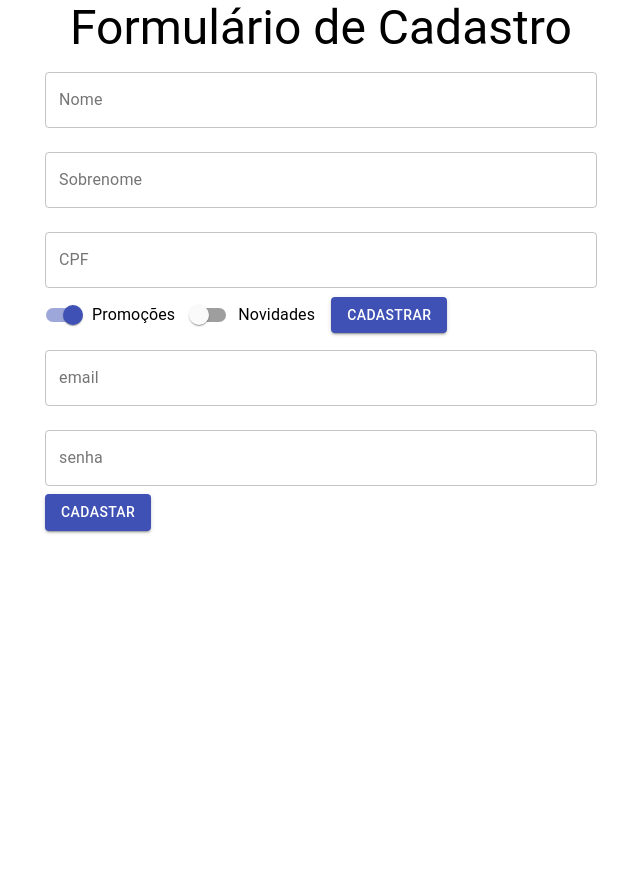
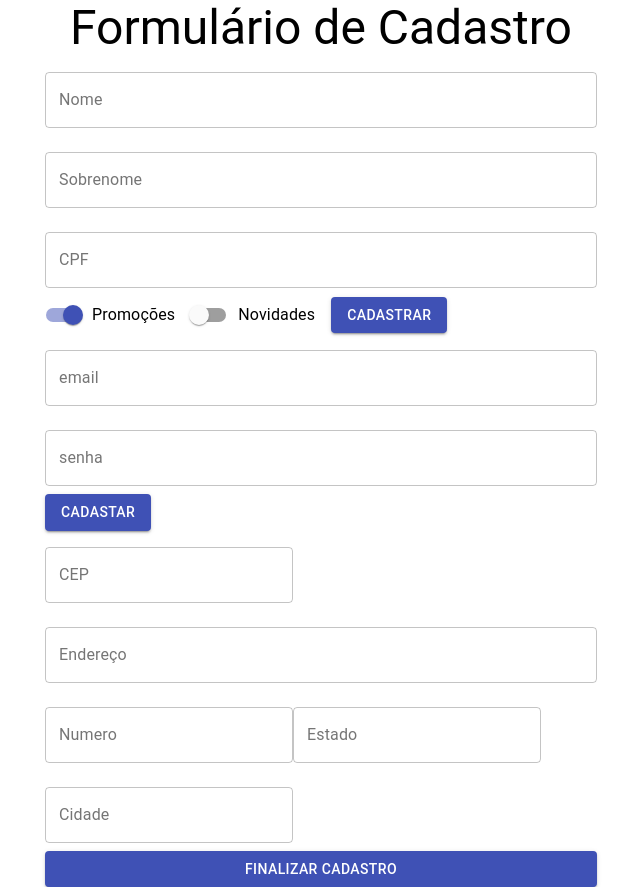
Before and after one commit to mateus-azevedo/learning-react-js, a React (Create React App) app in the folder react_hooks_context/: page / in a window 1280 px wide. Shown: the whole page, without its empty margins (319-959 px from the left). Before the commit the page ends 800 px from the top, so only its background shows below. Built offline with nearby package versions, Linux system fonts and the light colour scheme.

Commit message:
criando formulário

```diff
--- /dev/null
+++ b/react_hooks_context/src/components/FormularioCadastro/DadosEntregas.jsx
@@ -0,0 +1,49 @@
+import React from "react";
+import { Button, TextField } from "@material-ui/core";
+
+export default function DadosEntregas() {
+  return (
+    <form>
+      <TextField
+        id="cep"
+        label="CEP"
+        type="number"
+        variant="outlined"
+        margin="normal"
+      />
+      <TextField
+        id="endereco"
+        label="Endereço"
+        type="text"
+        variant="outlined"
+        margin="normal"
+        fullWidth
+      />
+      <TextField
+        id="numero"
+        label="Numero"
+        type="number"
+        variant="outlined"
+        margin="normal"
+      />
+      <TextField
+        id="estado"
+        label="Estado"
+        type="text"
+        variant="outlined"
+        margin="normal"
+      />
+      <TextField
+        id="cidade"
+        label="Cidade"
+        type="text"
+        variant="outlined"
+        margin="normal"
+      />
+
+      <Button type="submit" variant="contained" color="primary" fullWidth>
+        Finalizar Cadastro
+      </Button>
+    </form>
+  );
+}
--- a/react_hooks_context/src/components/FormularioCadastro/DadosUsuarios.jsx
+++ b/react_hooks_context/src/components/FormularioCadastro/DadosUsuarios.jsx
@@ -1,5 +1,5 @@
+import React from "react";
 import { Button, TextField } from "@material-ui/core";
-import React from "react";
 
 export default function DadosUsuarios() {
   return (
--- a/react_hooks_context/src/components/FormularioCadastro/FormularioCadastro.jsx
+++ b/react_hooks_context/src/components/FormularioCadastro/FormularioCadastro.jsx
@@ -1,12 +1,14 @@
 import React from "react";
 import DadosPessoais from "./DadosPessoais";
 import DadosUsuarios from "./DadosUsuarios";
+import DadosEntregas from "./DadosEntregas";
 
 export default function FormularioCadastro({ aoEnviar, validarCPF }) {
   return (
     <>
       <DadosPessoais />
       <DadosUsuarios />
+      <DadosEntregas />
     </>
   );
 }
```
